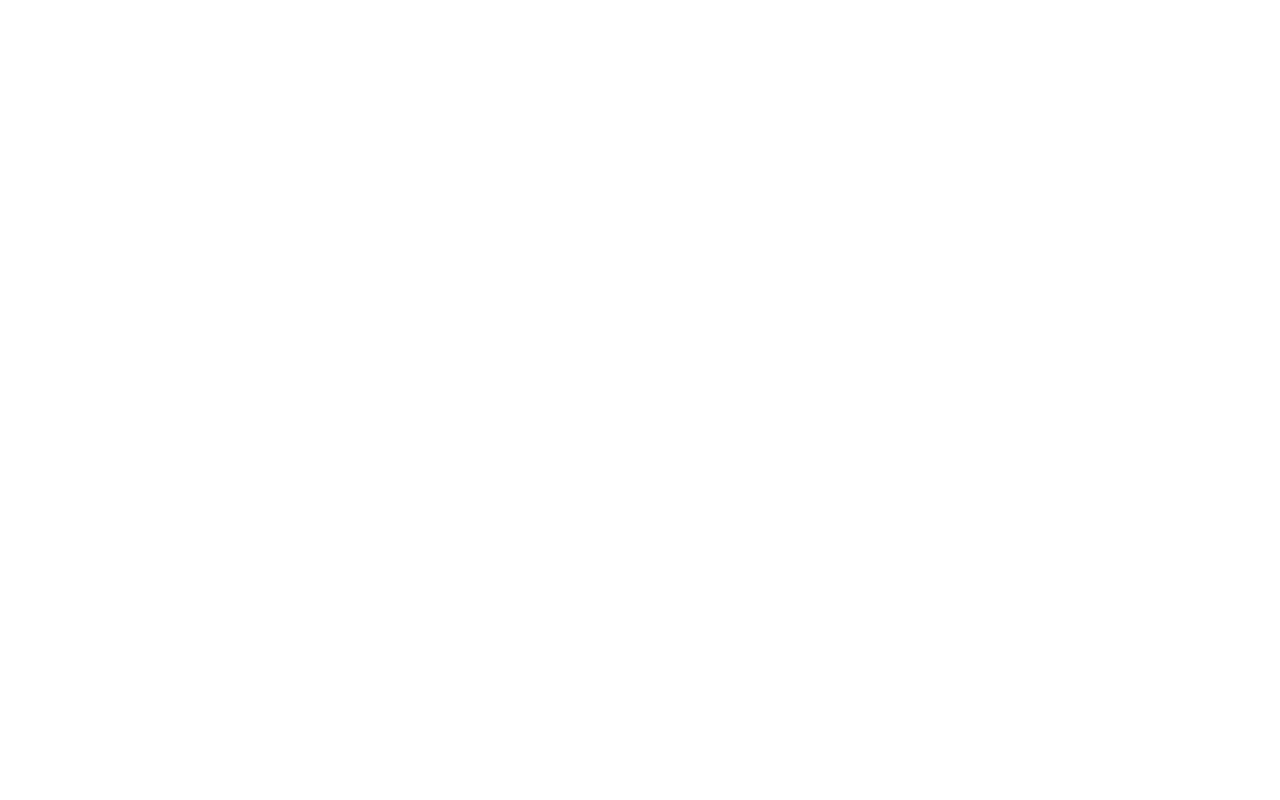
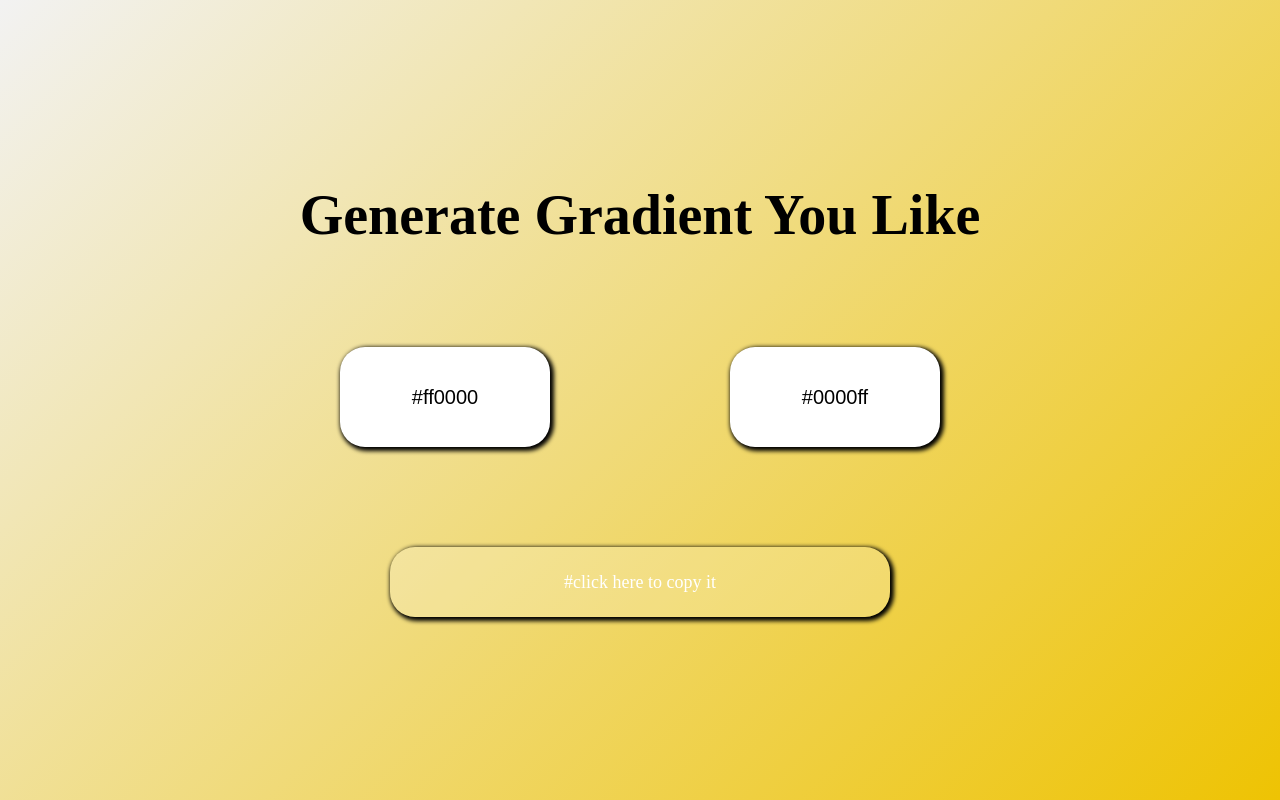
Before and after one commit to mvraj07/background-gradient-generator, a plain HTML site: page index.html in a window 1280 px wide. Drawn offline with Linux system fonts and the light colour scheme.

Commit message:
project Completed

```diff
--- a/index.html
+++ b/index.html
@@ -3,7 +3,78 @@
   <head>
     <meta charset="UTF-8" />
     <meta name="viewport" content="width=device-width, initial-scale=1.0" />
-    <title>Document</title>
+
+    <title>Gradient Generator</title>
+
+    <style>
+      * {
+        padding: 0;
+        margin: 0;
+        box-sizing: border-box;
+      }
+      html {
+        font-size: 62.5%;
+      }
+      body {
+        width: 100vw;
+        height: 100vh;
+        background-image: linear-gradient(135deg, #f2f2f2, #eec303);
+      }
+      h1 {
+        font-size: 5.6rem;
+      }
+
+      .container {
+        width: 80%;
+        height: 100%;
+        margin: auto;
+        display: grid;
+        place-content: center;
+        justify-items: center;
+        row-gap: 10rem;
+      }
+      .btn {
+        border-radius: 2.5rem;
+        padding: 0.5rem 1rem;
+        width: 30rem;
+        height: 10rem;
+        font-size: 2rem;
+        font-weight: 400;
+        border: none;
+        background-color: white;
+        box-shadow: 2px 2px 4px 2px black;
+      }
+
+      .buttons {
+        display: flex;
+        justify-content: center;
+        gap: 30%;
+      }
+      .copycontent {
+        width: 50rem;
+        height: 7rem;
+        background-color: rgba(255, 255, 255, 0.2);
+        box-shadow: 2px 2px 4px 2px black;
+        color: white;
+        font-weight: 500;
+        padding: 1rem;
+
+        border-radius: 2.5rem;
+        place-content: center;
+        text-align: center;
+        font-size: 1.8rem;
+      }
+    </style>
   </head>
-  <body></body>
+  <body>
+    <div class="container">
+      <h1>Generate Gradient You Like</h1>
+      <div class="buttons">
+        <button class="btn" name="btn1">#ff0000</button
+        ><button class="btn" name="btn2">#0000ff</button>
+      </div>
+      <div class="copycontent">#click here to copy it</div>
+    </div>
+    <script src="./index.js" />
+  </body>
 </html>
--- /dev/null
+++ b/index.js
@@ -0,0 +1,32 @@
+var buttons = document.querySelector(".buttons");
+buttons.addEventListener("click", (event) => {
+  handleButtonClick(event);
+});
+var copycontent = document.querySelector(".copycontent");
+var copycontentElem = document
+  .querySelector(".copycontent")
+  .addEventListener("click", (event) => {
+    navigator.clipboard.writeText(`${event.target.textContent}`);
+  });
+
+var handleButtonClick = (event) => {
+  let randomNumber = Math.round(Math.random() * 1000000)
+    .toString(16)
+    .padStart(6, "0");
+
+  if (event.target.name === "btn1") {
+    let UnchangedColor = event.target.nextElementSibling.textContent;
+    event.target.style.backgroundColor = `#${randomNumber}`;
+    document.body.style.backgroundImage = `linear-gradient(135deg, #${randomNumber},${UnchangedColor})`;
+    event.target.textContent = `#${randomNumber}`;
+    copycontent.innerHTML = `${document.body.style.backgroundImage}`;
+    navigator.clipboard.writeText(`${document.body.style.backgroundImage}`);
+  } else if (event.target.name === "btn2") {
+    let UnchangedColor = event.target.previousElementSibling.textContent;
+    document.body.style.backgroundImage = `linear-gradient(135deg, ${UnchangedColor},#${randomNumber})`;
+    event.target.textContent = `#${randomNumber}`;
+    event.target.style.backgroundColor = `#${randomNumber}`;
+    copycontent.innerHTML = `${document.body.style.backgroundImage}`;
+    navigator.clipboard.writeText(`${document.body.style.backgroundImage}`);
+  }
+};
```
